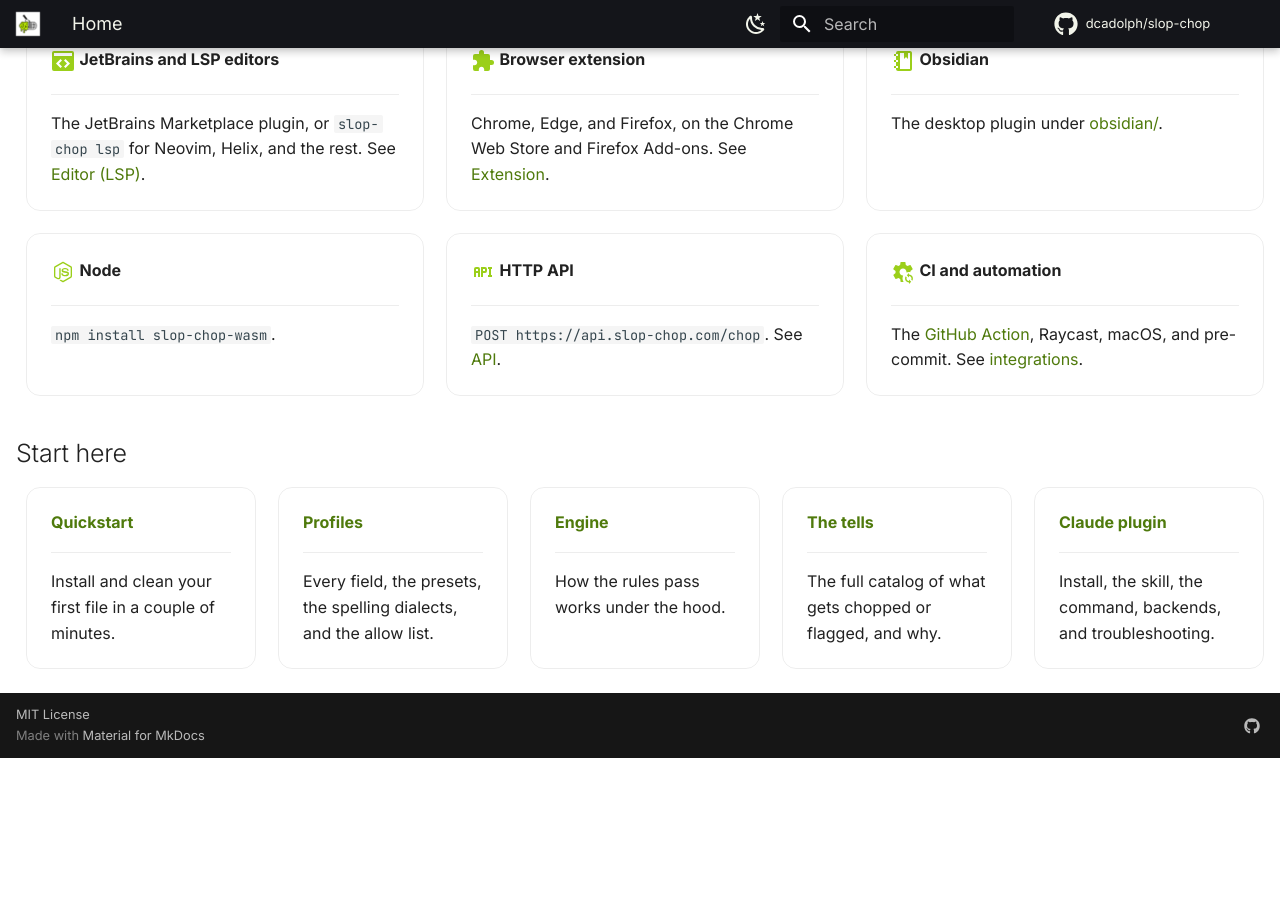
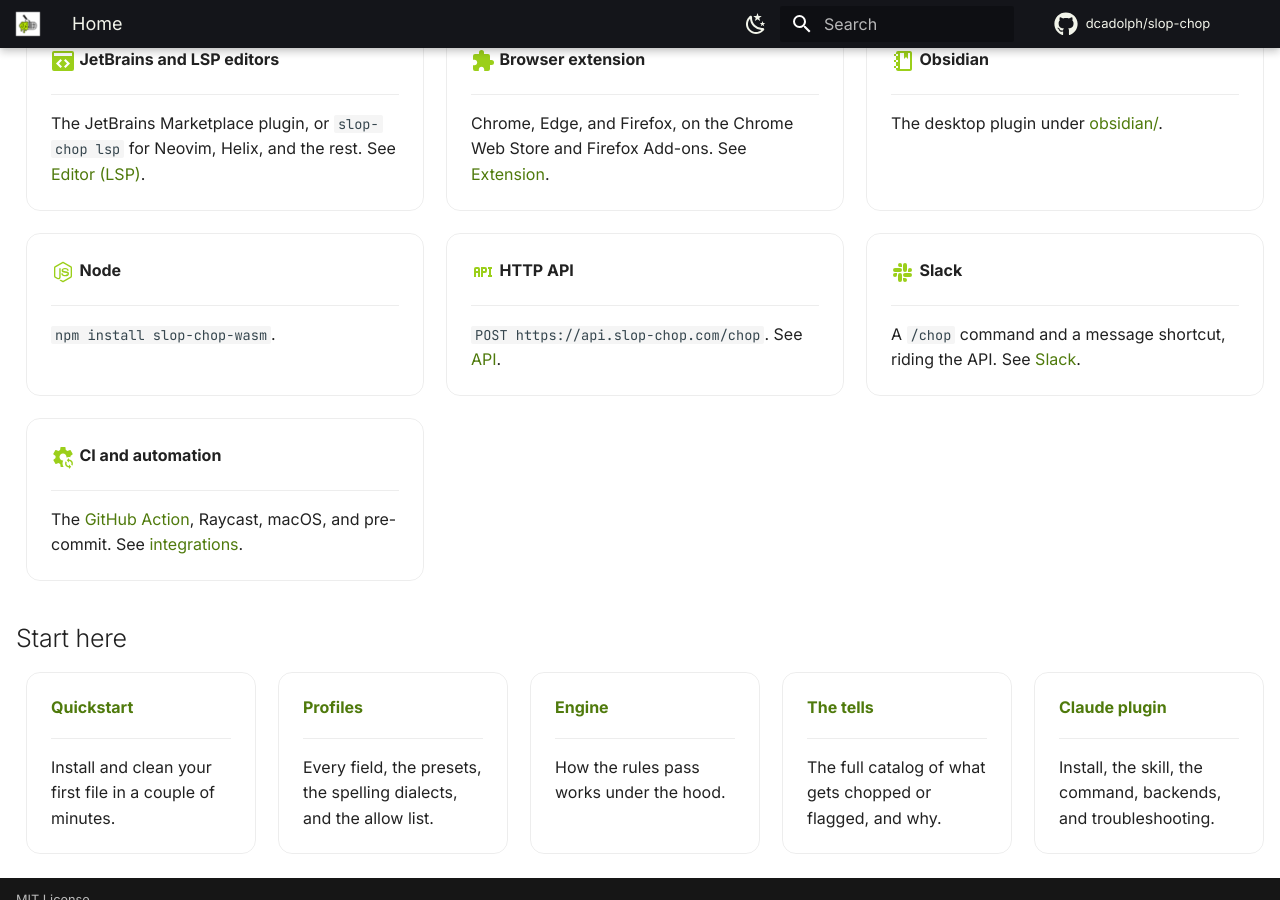
Before and after one commit to dcadolph/slop-chop, an MkDocs documentation site: the page built from docs/README.md, in a window 1280 px wide and 900 px high, scrolled down 3142 px. Built offline with MkDocs 1.6.1 and Material for MkDocs 9.7.7, drawn with Linux system fonts in a browser that asks for light colours; comment, search, counter and statistics services are not loaded; before the commit the page ends 3900 px from its top, so only the background shows below that.

Commit message:
List Slack on the landing grid and the surfaces table (#59)
* List Slack on the landing grid and the surfaces table

* Gate the Slack docs page in the docs check

```diff
--- a/docs/README.md
+++ b/docs/README.md
@@ -263,6 +263,12 @@
 
     `POST https://api.slop-chop.com/chop`. See [API](API.md).
 
+-   :material-slack:{ .lg .middle } __Slack__
+
+    ---
+
+    A `/chop` command and a message shortcut, riding the API. See [Slack](SLACK.md).
+
 -   :material-cog-sync:{ .lg .middle } __CI and automation__
 
     ---
```
Also changed, not shown: README.md (+1 -0 lines), 1 other file.
